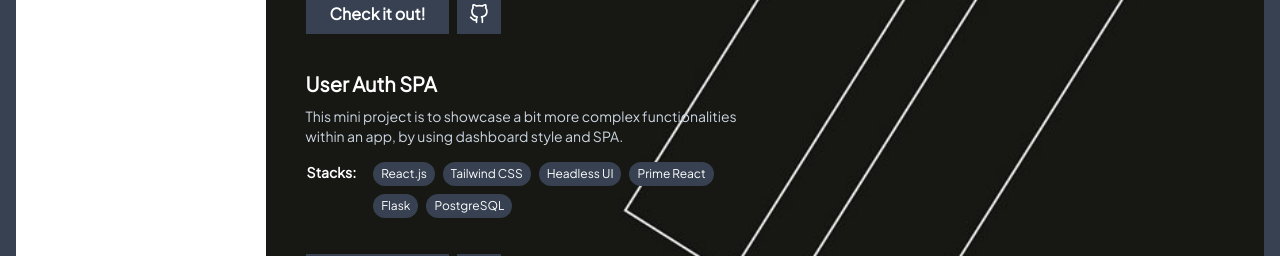
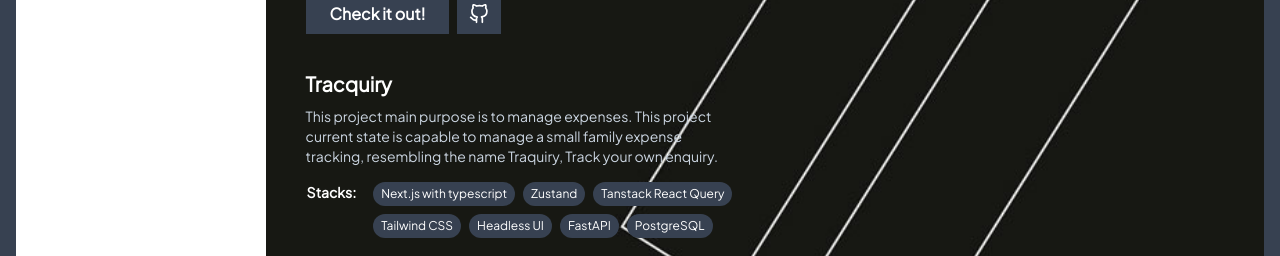
Before and after one commit to handraromel/portofolio-app, a Vue app in the folder frontend/vue/: page / in a window 1280 px wide. Shown: the part 522-778 px from the top of the page. Built offline with nearby package versions, Linux system fonts and the light colour scheme; no server answers; what vue3-smooth-scroll would draw is missing.

Commit message:
Update project details for expense management system

```diff
--- a/frontend/vue/src/HomeView.vue
+++ b/frontend/vue/src/HomeView.vue
@@ -123,13 +123,13 @@
     github: 'https://github.com/handraromel/portofolio-app'
   },
   {
-    title: 'User Auth SPA',
+    title: 'Tracquiry',
     description:
-      'This mini project is to showcase a bit more complex functionalities within an app, by using dashboard style and SPA.',
-    stacks: 'React.js, Tailwind CSS, Headless UI, Prime React, Flask, PostgreSQL',
-    url: 'https://cheppy-dsc.biz.id/',
+      'This project main purpose is to manage expenses. This project current state is capable to manage a small family expense tracking, resembling the name Traquiry, Track your own enquiry.',
+    stacks: 'Next.js with typescript, Zustand, Tanstack React Query, Tailwind CSS, Headless UI, FastAPI, PostgreSQL',
+    url: 'https://tracquiry.handraromel.site',
     target: '_blank',
-    github: 'https://github.com/handraromel/portofolio-app-2'
+    github: 'https://github.com/handraromel/expense-management-system'
   }
 ])
 </script>
```
